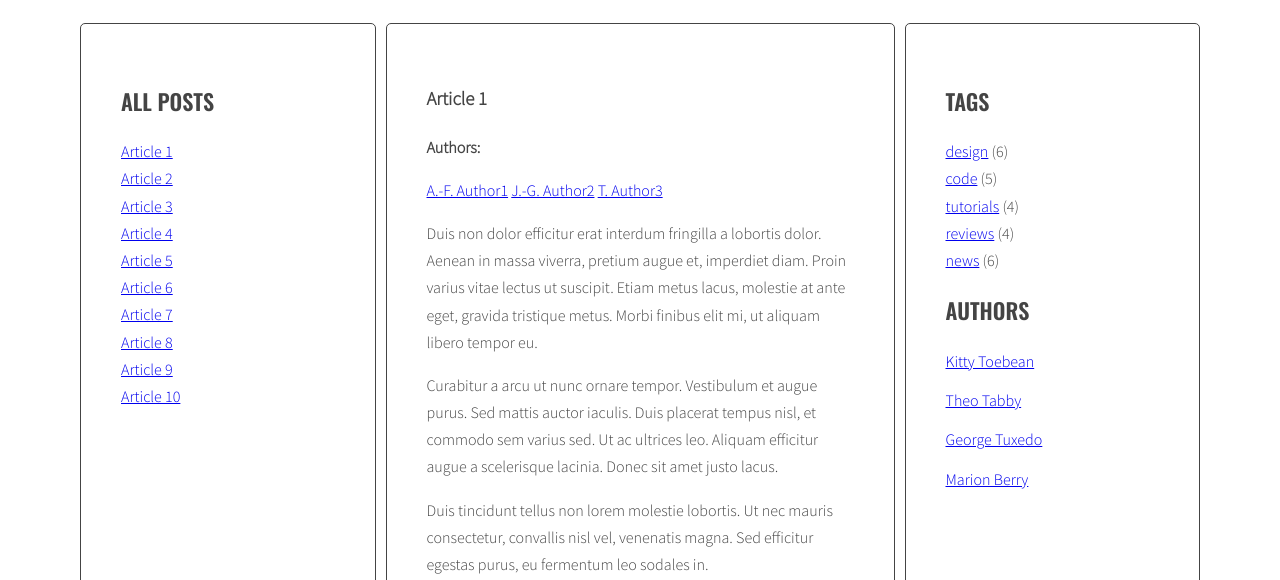
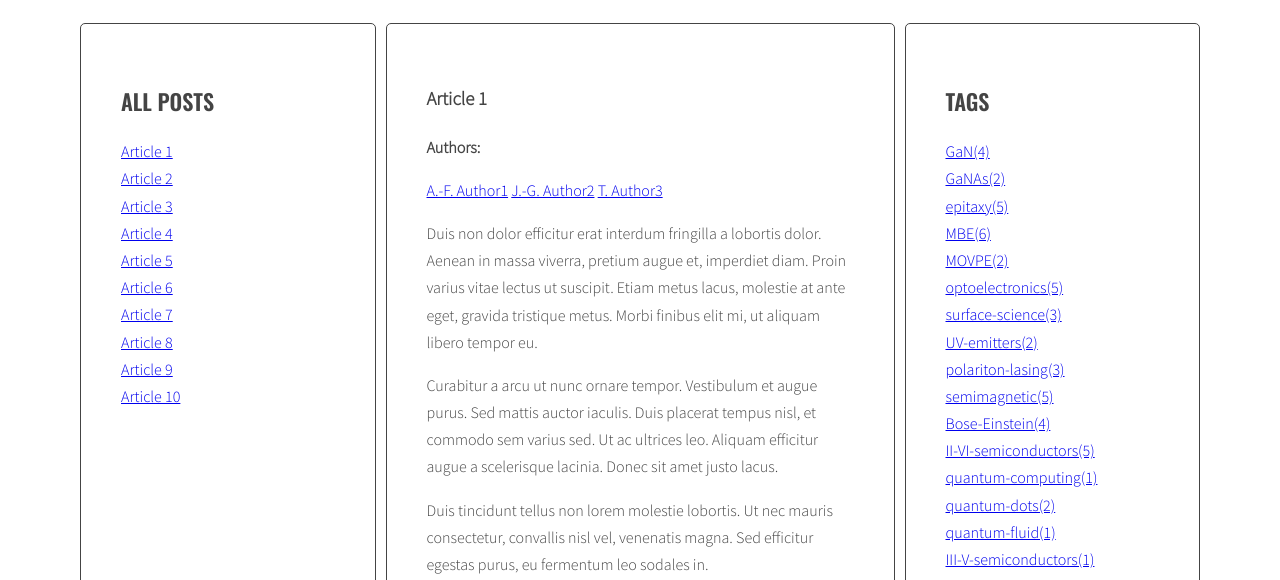
Before and after one commit to j-guyrousset/javascript-blog, a website: page index.html in a window 1280 px wide. Shown: the part 220-800 px from the top of the page. Drawn offline with nearby package versions, Linux system fonts and the light colour scheme.

Commit message:
add sidebar tags and links

```diff
--- a/index.html
+++ b/index.html
@@ -37,7 +37,7 @@
                 </ul>
               </div>
             </article>
-            <article class="post" id="article-2" data-tags="GaN epitaxy optoelectronics surface-science MBE " data-authors="D.-K. Author4, J.-G. Author2, H. Author5, K. Author6, ">
+            <article class="post" id="article-2" data-tags="GaN epitaxy optoelectronics surface-science MBE" data-authors="D.-K. Author4, J.-G. Author2, H. Author5, K. Author6, ">
               <h3 class="post-title">Article 2</h3>
               <div class="post-authors">
                 <p><strong>Authors:</strong></p>
@@ -57,7 +57,7 @@
                 </ul>
               </div>
             </article>
-            <article class="post" id="article-3" data-tags="GaN MOVPE UV-emitters surface-science " data-authors="J.-G. Author2, A.-F. Author1, K. Author6, ">
+            <article class="post" id="article-3" data-tags="GaN MOVPE UV-emitters surface-science" data-authors="J.-G. Author2, A.-F. Author1, K. Author6, ">
               <h3 class="post-title">Article 3</h3>
               <div class="post-authors">
                 <p><strong>Authors:</strong></p>
@@ -220,11 +220,6 @@
           <aside class="sidebar">
             <h2 class="section-title">Tags</h2>
             <ul class="list tags">
-              <li><a href="#">design</a> <span>(6)</span></li>
-              <li><a href="#">code</a> <span>(5)</span></li>
-              <li><a href="#">tutorials</a> <span>(4)</span></li>
-              <li><a href="#">reviews</a> <span>(4)</span></li>
-              <li><a href="#">news</a> <span>(6)</span></li>
             </ul>
             <h2 class="section-title">Authors</h2>
             <ul class="list authors">
--- a/js/script.js
+++ b/js/script.js
@@ -1,10 +1,11 @@
 {
   'use strict';
   const optArticleSelector = '.post',
-    optTitleSelector = '.post-title',
+    //optTitleSelector = '.post-title',
     optTitleListSelector = '.titles',
     optTagListSelector = '.post-tags',
-    optAuthorListSelector = '.post-authors'
+    optTagSideListSelector = '.sidebar .tags',
+    optAuthorListSelector = '.post-authors';
 
   const titleClickHandler = function(event) {
     event.preventDefault(); //prevents from scrolling to the position reffered on the page
@@ -62,7 +63,10 @@
 
 
   const generateTags = function() { //TODO add generate sidebar list of tags + count
-    const articles = document.querySelectorAll(optArticleSelector);
+    const articles = document.querySelectorAll(optArticleSelector),
+      sideTagList = document.querySelector(optTagSideListSelector);
+    let allTags = {},
+      sideHtmlTag = '';
     for (let article of articles) {
       const tagWrapper = article.querySelector(optTagListSelector + ' ul'),
         dataTags = article.getAttribute('data-tags'),
@@ -73,8 +77,28 @@
         htmlTag = '<span><a href="#tag-' + tag +'">' + tag + '</a>&nbsp</span>';
         li.innerHTML = htmlTag;
         tagWrapper.appendChild(li);
+
+        if (allTags[tag]){
+          allTags[tag] += 1;
+        } else {
+          allTags[tag] = 1;
+        }
+
+
+
+
+
       }
     }
+    console.log(allTags);
+    for(const [tag, count] of Object.entries(allTags)) {
+      const li =  document.createElement('li');
+      sideHtmlTag = '<span><a href="#tag-' + tag + '">' + tag + '(' + count + ')</a></span>';
+      li.innerHTML = sideHtmlTag;
+      sideTagList.appendChild(li);
+    }
+
+
   };
 
 
```
